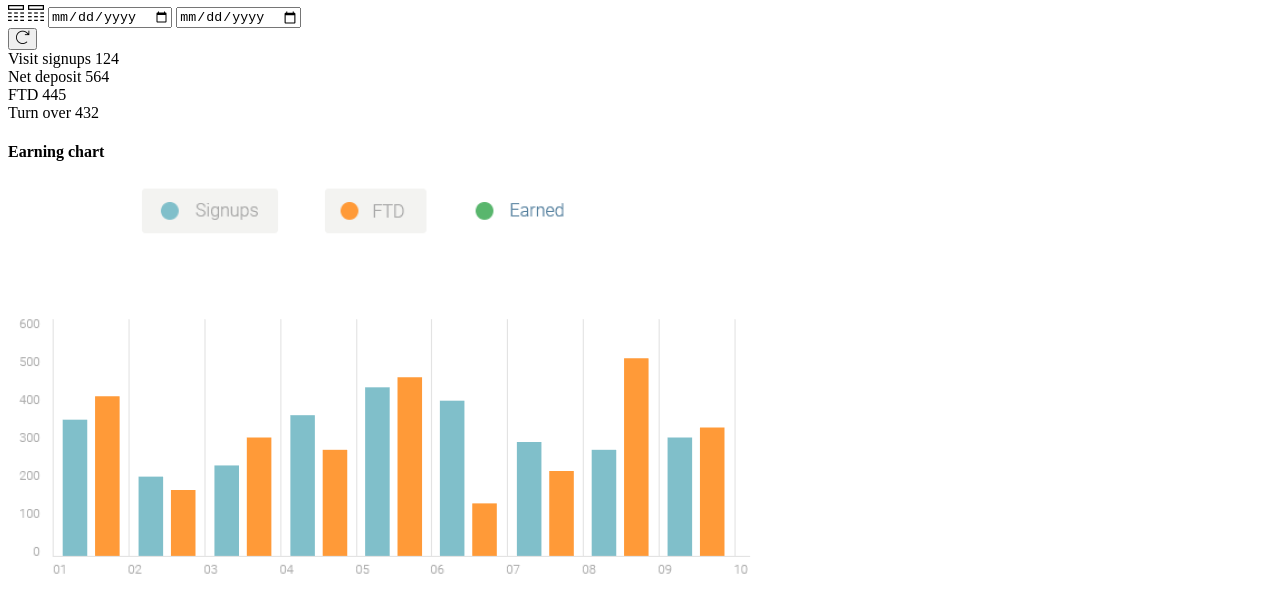
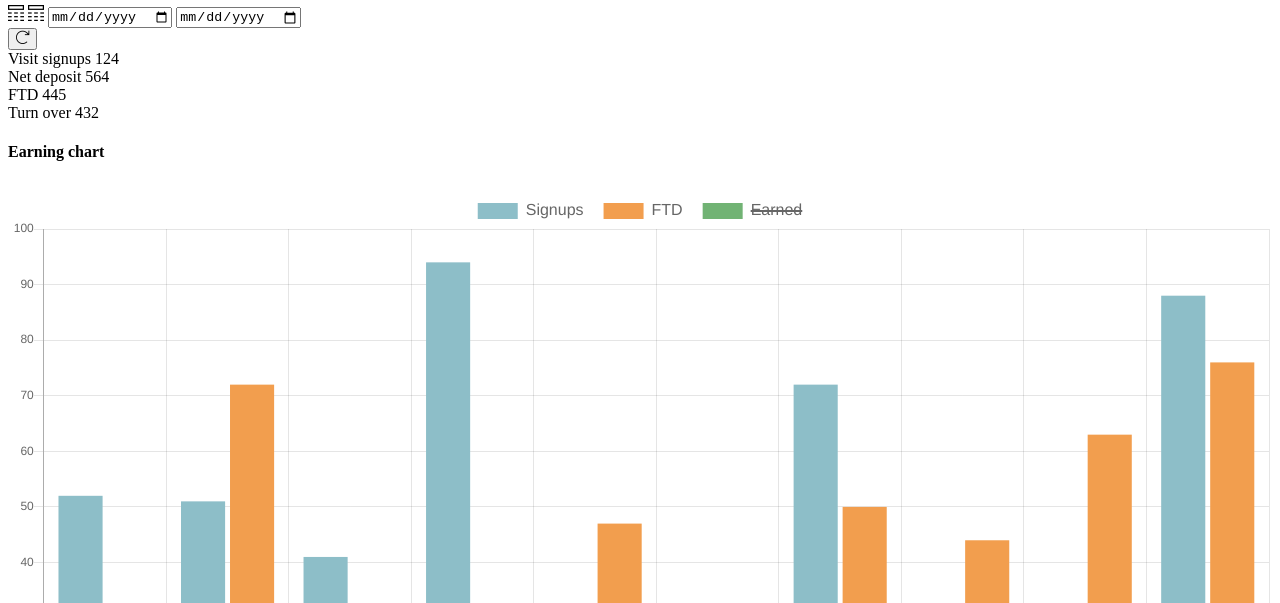
Before and after one commit to lukkaszw/admin-panel, a website with bundled scripts: page src/index.html in a window 1280 px wide. Shown: the part 62-665 px from the top of the page. Built offline with nearby package versions, Linux system fonts and the light colour scheme.

Commit message:
Add Chart functionality

```diff
--- a/src/index.html
+++ b/src/index.html
@@ -59,7 +59,9 @@
             </div>
             <h4 class="m-x ta-l">Earning chart</h4>
             <div class="rwd-y m-m">
-              <img src="images/wykres.png" alt="">
+              <div class="canvas__container min-600">
+                  <canvas id="general-statistic-chart"></canvas>
+              </div>
             </div>
           </div>
         </article>
@@ -789,7 +791,7 @@
           </a>
         </li>
         <li class="menu__item">
-          <a href="#popup-quick" class="menu__btn top-menu-btn">
+          <a href="#popup-quick" class="menu__btn top-menu-close-ref">
               <i class="icon-quit"></i>
           </a>
         </li>
@@ -954,6 +956,7 @@
 
   </div>
 
+  <script src="https://cdnjs.cloudflare.com/ajax/libs/Chart.js/2.4.0/Chart.min.js"></script>
   <script src="js/script.js" type="module"></script>
 </body>
 </html>
--- a/src/js/components/App.js
+++ b/src/js/components/App.js
@@ -3,6 +3,7 @@ import MainMenu from './MainMenu.js';
 import SideBar from './SideBar.js';
 import ContactList from './ContactList.js';
 import PersonalData from './PersonalData.js';
+import ChartElement from './ChartElement.js';
 
 class App {
 
@@ -37,12 +38,18 @@ class App {
     this.personalData = new PersonalData(personalDataElement);
   }
 
+  initCharts() {
+    const generalChartElement = document.querySelector(select.chartIn.generalStatistic);
+    this.generalChart = new ChartElement(generalChartElement);
+  }
+
   init() {
     this.initSideBar();
     this.initSections();
     this.initMenu();
     this.initContactList();
     this.initPersonalData();
+    this.initCharts();
   }
 
 }
--- /dev/null
+++ b/src/js/components/ChartElement.js
@@ -0,0 +1,46 @@
+/* global Chart */
+
+class ChartElement {
+  constructor(element) {
+    this.init(element);
+  }
+
+  init(element) {
+    const ctx = element.getContext('2d');
+    this.chart = new Chart(ctx, {
+      type: 'bar',
+      options: {
+        legend: {
+          labels: {
+            padding: 20,
+            fontSize: 16
+          }
+        }
+      },
+      data: {
+        labels: ['01', '02', '03', '04', '05', '06', '07', '08', '09', '10'],
+        datasets: [{
+          label: 'Signups',
+          backgroundColor: '#8DBEC8',
+          borderColor: '#8DBEC8',
+          data: [ 52, 51, 41, 94, 26, 6, 72, 9, 21, 88 ],
+        },
+        {
+          label: 'FTD',
+          backgroundColor: '#F29E4E',
+          borderColor: '#F29E4E',
+          data: [ 6, 72, 1, 0, 47, 11, 50, 44, 63, 76 ],
+        },
+        {
+          label: 'Earned',
+          backgroundColor: '#71B374',
+          borderColor: '#71B374',
+          data: [ 59, 49, 68, 90, 67, 41, 13, 38, 48, 48 ],
+          hidden: true,
+        }]
+      },
+    });
+  }
+}
+
+export default ChartElement;
--- a/src/js/settings.js
+++ b/src/js/settings.js
@@ -24,6 +24,7 @@ export const select = {
   topMenu: {
     btns: '.top-menu-btn',
     elements: '.top-menu-element',
+    closeRef: '.top-menu-close-ref'
   },
   contactList: {
     btns: '.menu__btn',
@@ -52,6 +53,9 @@ export const select = {
     form: '.popup-form',
     input: '.input',
     panel: '.popup-message__panel',
+  },
+  chartIn: {
+    generalStatistic: '#general-statistic-chart'
   }
 };
 
```
